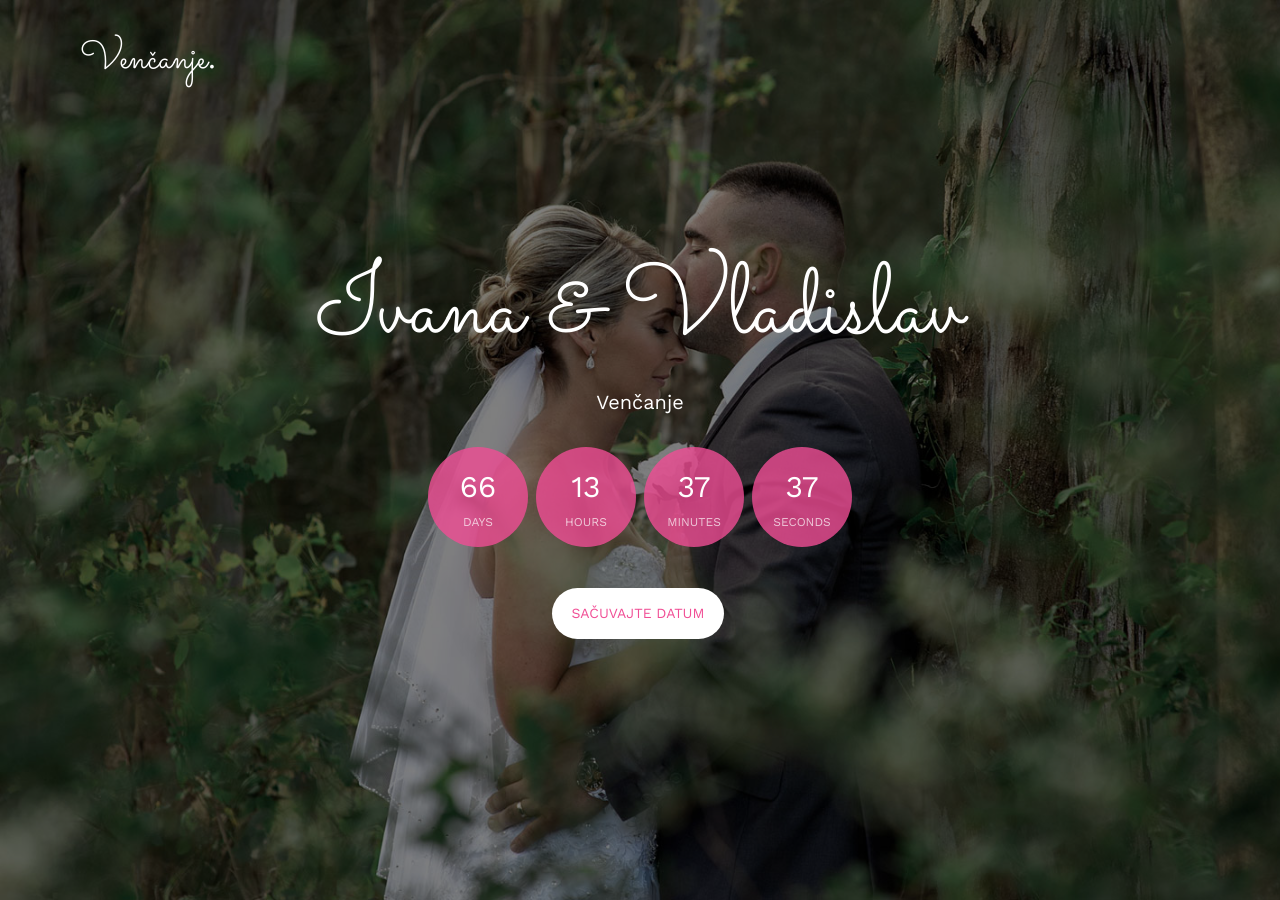
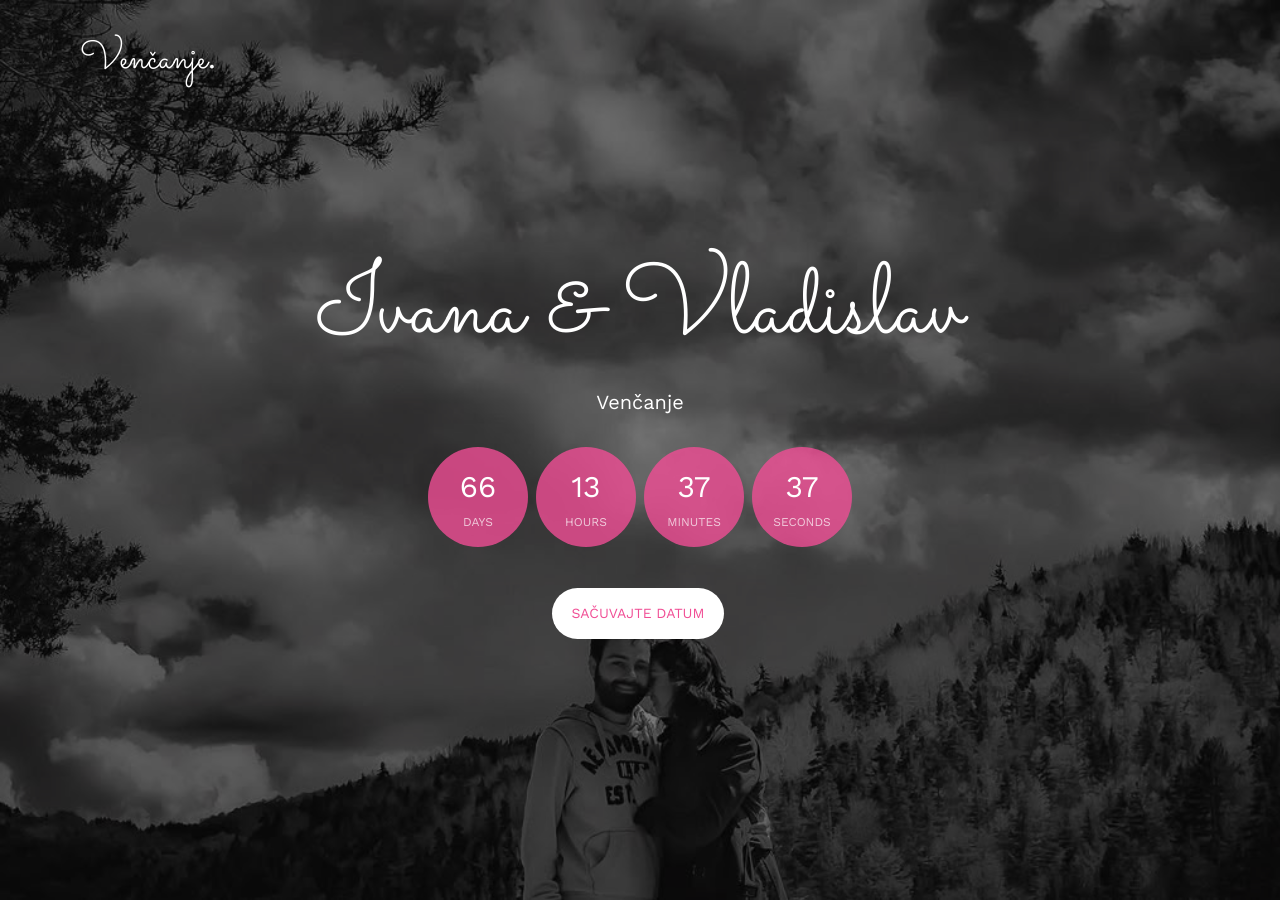
Before and after one commit to TrajkovicB/IvanaVladislav, a plain HTML site: page index.html in a window 1280 px wide. Shown: the top 900 px of the page. Drawn offline with nearby package versions, Linux system fonts and the light colour scheme; files whose address does not match are found by name.

Commit message:
Update index.html

```diff
--- a/index.html
+++ b/index.html
@@ -54,7 +54,7 @@
 		</div>
 	</nav>
 
-	<header id="fh5co-header" class="fh5co-cover" role="banner" style="background-image:url(images/img_bg_2.jpg);" data-stellar-background-ratio="0.5">
+	<header id="fh5co-header" class="fh5co-cover" role="banner" style="background-image:url(images/IvanaVaki.jpg);" data-stellar-background-ratio="0.5">
 		<div class="overlay"></div>
 		<div class="container">
 			<div class="row">
```
